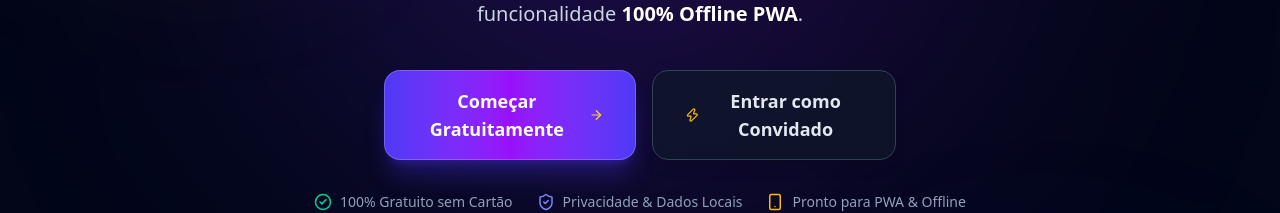
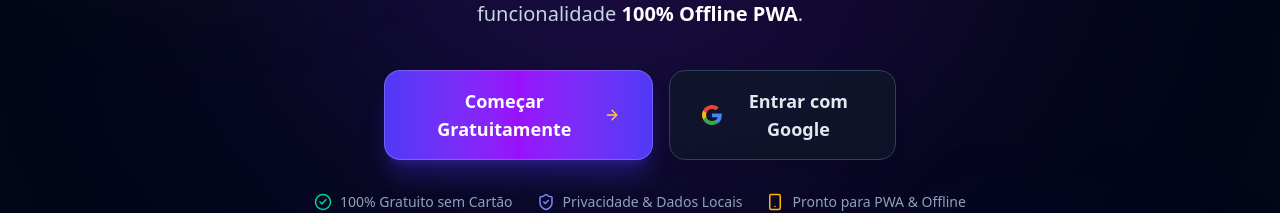
Before and after one commit to moisesdematos-hash/NEXO, a React (Vite) app: page / in a window 1280 px wide. Shown: the part 560-773 px from the top of the page. Built offline with nearby package versions, Linux system fonts and the light colour scheme; no server answers.

Commit message:
feat(auth): remove guest mode in favor of Google OAuth

```diff
--- a/src/features/auth/LoginPage.tsx
+++ b/src/features/auth/LoginPage.tsx
@@ -6,11 +6,10 @@ import { HeaderNav } from '../../components/layout/HeaderNav';
 import { PhoneOTPModal } from './PhoneOTPModal';
 
 export const LoginPage: React.FC = () => {
-  const { signInWithEmail, signInWithGoogle, signInAsGuest } = useAuth();
+  const { signInWithEmail, signInWithGoogle } = useAuth();
   const [email, setEmail] = useState('');
   const [password, setPassword] = useState('');
   const [loading, setLoading] = useState(false);
-  const [guestLoading, setGuestLoading] = useState(false);
   const [googleLoading, setGoogleLoading] = useState(false);
   const [errorMsg, setErrorMsg] = useState<string | null>(null);
   const [phoneModalOpen, setPhoneModalOpen] = useState(false);
@@ -42,19 +41,6 @@ export const LoginPage: React.FC = () => {
     if (error) {
       setGoogleLoading(false);
       setErrorMsg(`Erro ao iniciar sessão com Google: ${error.message}`);
-    }
-  };
-
-  const handleGuestLogin = async () => {
-    setGuestLoading(true);
-    setErrorMsg(null);
-    const { error } = await signInAsGuest();
-    setGuestLoading(false);
-
-    if (error) {
-      setErrorMsg(`Erro ao entrar como convidado: ${error.message}`);
-    } else {
-      navigate('/app');
     }
   };
 
@@ -191,15 +177,6 @@ export const LoginPage: React.FC = () => {
               <Phone size={18} className="text-blue-600 dark:text-blue-400" />
               <span>Entrar com Telefone (SMS OTP)</span>
             </button>
-
-            <button
-              onClick={handleGuestLogin}
-              disabled={guestLoading}
-              type="button"
-              className="w-full py-3 rounded-xl bg-slate-100 dark:bg-slate-700 hover:bg-slate-200 dark:hover:bg-slate-600 text-slate-800 dark:text-slate-200 font-semibold text-sm transition-all"
-            >
-              {guestLoading ? 'A entrar...' : 'Entrar como Convidado (Sem Registo)'}
-            </button>
           </div>
 
           {/* Footer de Registo */}
--- a/src/features/auth/RegisterPage.tsx
+++ b/src/features/auth/RegisterPage.tsx
@@ -5,12 +5,11 @@ import { useAuth } from '../../context/AuthContext';
 import { HeaderNav } from '../../components/layout/HeaderNav';
 
 export const RegisterPage: React.FC = () => {
-  const { signUpWithEmail, signInWithGoogle, signInAsGuest } = useAuth();
+  const { signUpWithEmail, signInWithGoogle } = useAuth();
   const [fullName, setFullName] = useState('');
   const [email, setEmail] = useState('');
   const [password, setPassword] = useState('');
   const [loading, setLoading] = useState(false);
-  const [guestLoading, setGuestLoading] = useState(false);
   const [googleLoading, setGoogleLoading] = useState(false);
   const [errorMsg, setErrorMsg] = useState<string | null>(null);
   const [successMsg, setSuccessMsg] = useState<string | null>(null);
@@ -35,7 +34,7 @@ export const RegisterPage: React.FC = () => {
 
     if (error) {
       if (error.message.toLowerCase().includes('rate limit')) {
-        setErrorMsg('O limite temporário de registos por email do Supabase foi atingido. Clica em "Experimentar como Convidado" abaixo para entrar imediatamente, ou tenta fazer Login se a tua conta já foi criada.');
+        setErrorMsg('O limite temporário de registos por email do Supabase foi atingido. Tenta entrar com o botão Google abaixo.');
       } else {
         setErrorMsg(`Erro ao criar conta: ${error.message}`);
       }
@@ -54,19 +53,6 @@ export const RegisterPage: React.FC = () => {
     if (error) {
       setGoogleLoading(false);
       setErrorMsg(`Erro ao registar com Google: ${error.message}`);
-    }
-  };
-
-  const handleGuestLogin = async () => {
-    setGuestLoading(true);
-    setErrorMsg(null);
-    const { error } = await signInAsGuest();
-    setGuestLoading(false);
-
-    if (error) {
-      setErrorMsg(`Erro ao entrar como convidado: ${error.message}`);
-    } else {
-      navigate('/app');
     }
   };
 
@@ -211,15 +197,6 @@ export const RegisterPage: React.FC = () => {
               </svg>
               <span>{googleLoading ? 'A redirecionar para o Google...' : 'Registar com Google'}</span>
             </button>
-
-            <button
-              onClick={handleGuestLogin}
-              disabled={guestLoading}
-              type="button"
-              className="w-full py-3 rounded-xl bg-slate-100 dark:bg-slate-700 hover:bg-slate-200 dark:hover:bg-slate-600 text-slate-800 dark:text-slate-200 font-semibold text-sm transition-all"
-            >
-              {guestLoading ? 'A entrar...' : 'Experimentar como Convidado'}
-            </button>
           </div>
 
           <p className="text-center text-sm text-slate-600 dark:text-slate-400 pt-2">
--- a/src/features/landing/components/HeroSection.tsx
+++ b/src/features/landing/components/HeroSection.tsx
@@ -1,25 +1,14 @@
 import React, { useState } from 'react';
-import { Link, useNavigate } from 'react-router-dom';
+import { Link } from 'react-router-dom';
 import {
   ArrowRight, Sparkles, ShieldCheck, CheckCircle2, UserCheck,
-  MessageSquare, Trophy, ListChecks, PieChart, Mic, Zap, Smartphone, Check
+  MessageSquare, Trophy, ListChecks, PieChart, Mic, Smartphone, Check
 } from 'lucide-react';
 import { useAuth } from '../../../context/AuthContext';
 
 export const HeroSection: React.FC = () => {
-  const { signInAsGuest, user } = useAuth();
-  const [guestLoading, setGuestLoading] = useState(false);
+  const { user } = useAuth();
   const [activeTab, setActiveTab] = useState<'chat' | 'goals' | 'lists' | 'finance' | 'calendar'>('chat');
-  const navigate = useNavigate();
-
-  const handleGuestEntry = async () => {
-    setGuestLoading(true);
-    const { error } = await signInAsGuest();
-    setGuestLoading(false);
-    if (!error) {
-      navigate('/app');
-    }
-  };
 
   return (
     <section className="relative pt-12 pb-20 md:pt-20 md:pb-32 overflow-hidden bg-slate-950 text-white">
@@ -73,14 +62,30 @@ export const HeroSection: React.FC = () => {
                 <ArrowRight size={20} className="group-hover:translate-x-1 transition-transform text-amber-300" />
               </Link>
 
-              <button
-                onClick={handleGuestEntry}
-                disabled={guestLoading}
-                className="w-full sm:w-auto px-8 py-4 rounded-2xl border border-slate-700 bg-slate-900/80 hover:bg-slate-800 text-slate-200 font-extrabold text-lg transition-all backdrop-blur-md shadow-lg flex items-center justify-center gap-2"
+              <Link
+                to="/login"
+                className="w-full sm:w-auto px-8 py-4 rounded-2xl border border-slate-700 bg-slate-900/80 hover:bg-slate-800 text-slate-200 font-extrabold text-lg transition-all backdrop-blur-md shadow-lg flex items-center justify-center gap-3 hover:text-white"
               >
-                <Zap size={20} className="text-amber-400" />
-                <span>{guestLoading ? 'A entrar...' : 'Entrar como Convidado'}</span>
-              </button>
+                <svg className="w-5 h-5 shrink-0" viewBox="0 0 24 24">
+                  <path
+                    fill="#4285F4"
+                    d="M23.745 12.27c0-.7-.06-1.4-.19-2.07H12v4.51h6.6c-.29 1.52-1.14 2.82-2.4 3.68v3.05h3.88c2.27-2.09 3.665-5.17 3.665-9.17z"
+                  />
+                  <path
+                    fill="#34A853"
+                    d="M12 24c3.24 0 5.95-1.08 7.93-2.91l-3.88-3.05c-1.08.72-2.45 1.16-4.05 1.16-3.12 0-5.77-2.1-6.72-4.93H1.29v3.15C3.26 21.3 7.31 24 12 24z"
+                  />
+                  <path
+                    fill="#FBBC05"
+                    d="M5.28 14.27c-.25-.72-.38-1.49-.38-2.27s.13-1.55.38-2.27V6.58H1.29C.47 8.2.0 10.04.0 12s.47 3.8 1.29 5.42l3.99-3.15z"
+                  />
+                  <path
+                    fill="#EA4335"
+                    d="M12 4.75c1.77 0 3.35.61 4.6 1.8l3.42-3.42C17.95 1.19 15.24 0 12 0 7.31 0 3.26 2.7 1.29 6.58l3.99 3.15c.95-2.83 3.6-4.98 6.72-4.98z"
+                  />
+                </svg>
+                <span>Entrar com Google</span>
+              </Link>
             </>
           )}
         </div>
--- a/src/routes/ProtectedRoute.tsx
+++ b/src/routes/ProtectedRoute.tsx
@@ -4,12 +4,11 @@ import { useAuth } from '../context/AuthContext';
 import { AlertCircle, ArrowLeft } from 'lucide-react';
 
 export const ProtectedRoute: React.FC<{ children: React.ReactNode }> = ({ children }) => {
-  const { user, loading, signInAsGuest } = useAuth();
+  const { user, loading } = useAuth();
   const location = useLocation();
   const navigate = useNavigate();
 
   const [hasTimedOut, setHasTimedOut] = useState(false);
-  const [isGuestEntering, setIsGuestEntering] = useState(false);
 
   // Check if URL has OAuth callback parameters
   const hasOAuthTokens = typeof window !== 'undefined' && (
@@ -37,12 +36,6 @@ export const ProtectedRoute: React.FC<{ children: React.ReactNode }> = ({ childr
     };
   }, [hasOAuthTokens, user]);
 
-  const handleGuestFallback = async () => {
-    setIsGuestEntering(true);
-    await signInAsGuest();
-    setIsGuestEntering(false);
-  };
-
   // If timed out and still no user, show clean recovery screen instead of hanging
   if (hasTimedOut && !user) {
     return (
@@ -56,26 +49,18 @@ export const ProtectedRoute: React.FC<{ children: React.ReactNode }> = ({ childr
               A autenticação demorou a responder
             </h2>
             <p className="text-xs text-slate-500 dark:text-slate-400 leading-relaxed">
-              O Google ou o Supabase não concluíram a troca de chaves a tempo. Verifique se as chaves no Supabase e no Google Cloud estão ativas.
+              O Google ou o Supabase não concluíram a troca de chaves a tempo. Por favor tente iniciar sessão novamente.
             </p>
           </div>
 
           <div className="space-y-2 pt-2">
             <button
-              onClick={handleGuestFallback}
-              disabled={isGuestEntering}
-              type="button"
-              className="w-full py-3 rounded-xl bg-blue-600 hover:bg-blue-700 text-white font-bold text-xs shadow-md transition-all cursor-pointer"
-            >
-              {isGuestEntering ? 'A entrar...' : 'Entrar como Convidado (Aceder Agora)'}
-            </button>
-            <button
               onClick={() => navigate('/login')}
               type="button"
-              className="w-full py-2.5 rounded-xl bg-slate-100 dark:bg-slate-700 hover:bg-slate-200 dark:hover:bg-slate-600 text-slate-700 dark:text-slate-200 font-semibold text-xs transition-all cursor-pointer flex items-center justify-center gap-1.5"
+              className="w-full py-3 rounded-xl bg-blue-600 hover:bg-blue-700 text-white font-bold text-xs shadow-md transition-all cursor-pointer flex items-center justify-center gap-1.5"
             >
               <ArrowLeft size={14} />
-              <span>Voltar ao Login</span>
+              <span>Voltar e Tentar Novamente</span>
             </button>
           </div>
         </div>
```
